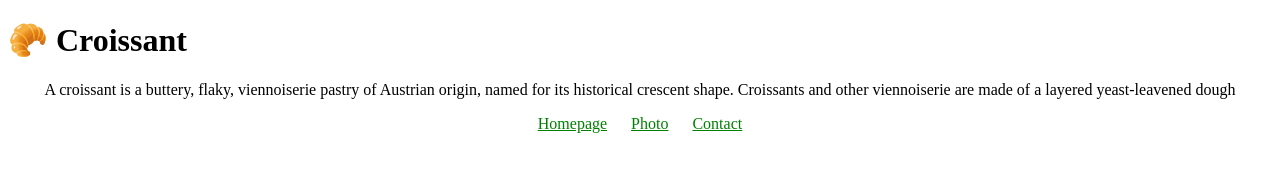
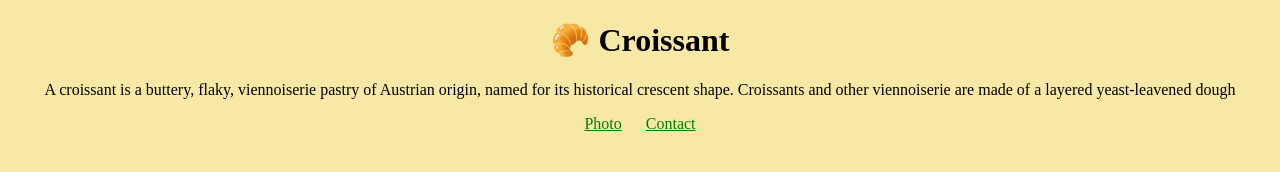
Before and after one commit to Dlayane-Mat/croissant, a plain HTML site: page index.html in a window 1280 px wide. Drawn offline with Linux system fonts and the light colour scheme.

Commit message:
added a background color to my files

```diff
--- a/css/style.css
+++ b/css/style.css
@@ -1,4 +1,5 @@
-body #f8e8a6;
+body {
+  background-color: #f8e8a6;
 }
 h1 {
   text-align: center;
--- a/index.html
+++ b/index.html
@@ -14,7 +14,6 @@
       are made of a layered yeast-leavened dough
     </p>
     <footer>
-      <a href="/">Homepage</a>
       <a href="/photo.html">Photo</a>
       <a href="/contact.html">Contact</a>
     </footer>
```
